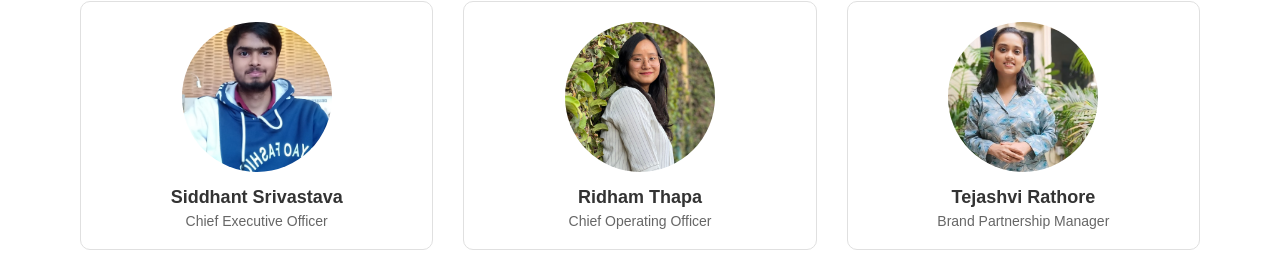
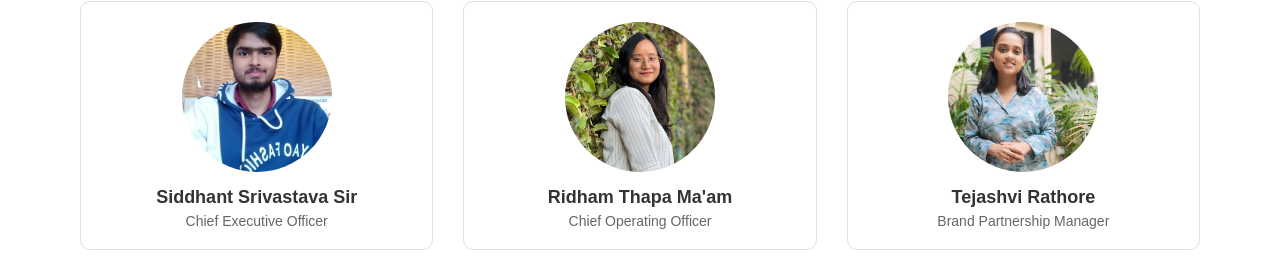
Before and after one commit to TechEntrance/SS, a plain HTML site: page about-us.html in a window 1280 px wide. Shown: the part 2926-3203 px from the top of the page. Drawn offline with Linux system fonts and the light colour scheme.

Commit message:
sir Ma'am

```diff
--- a/about-us.html
+++ b/about-us.html
@@ -188,7 +188,7 @@
                 <div class="member-image">
                     <img src="./contents/about_us/team/profile6.jpg" alt="Siddhant Srivastava">
                 </div>
-                <h4>Siddhant Srivastava</h4>
+                <h4>Siddhant Srivastava Sir</h4>
                 <p>Chief Executive Officer</p>
             </div>
 
@@ -196,7 +196,7 @@
                 <div class="member-image">
                     <img src="./contents/about_us/team/profile4.jpg" alt="Ridham Thapa">
                 </div>
-                <h4>Ridham Thapa</h4>
+                <h4>Ridham Thapa Ma'am</h4>
                 <p>Chief Operating Officer</p>
             </div>
             <div class="team-member">
```
